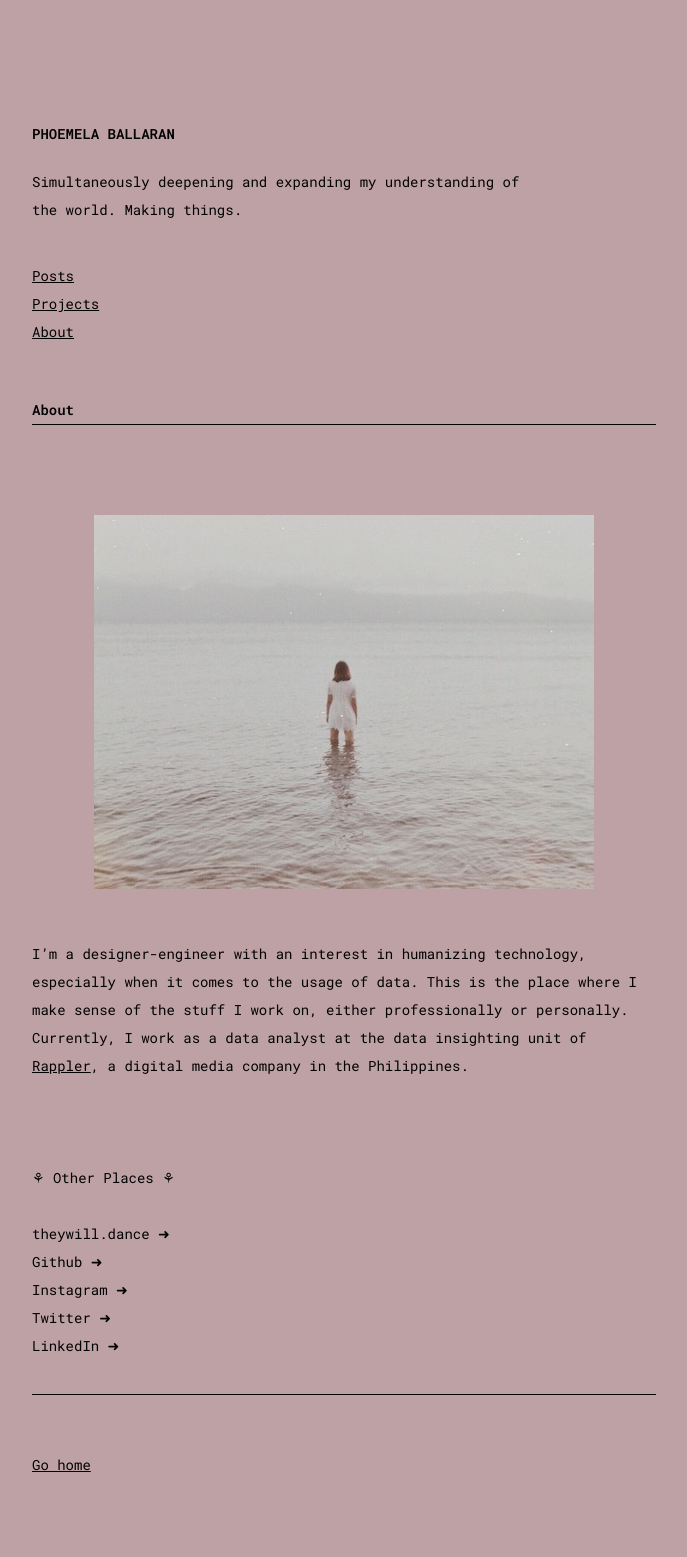
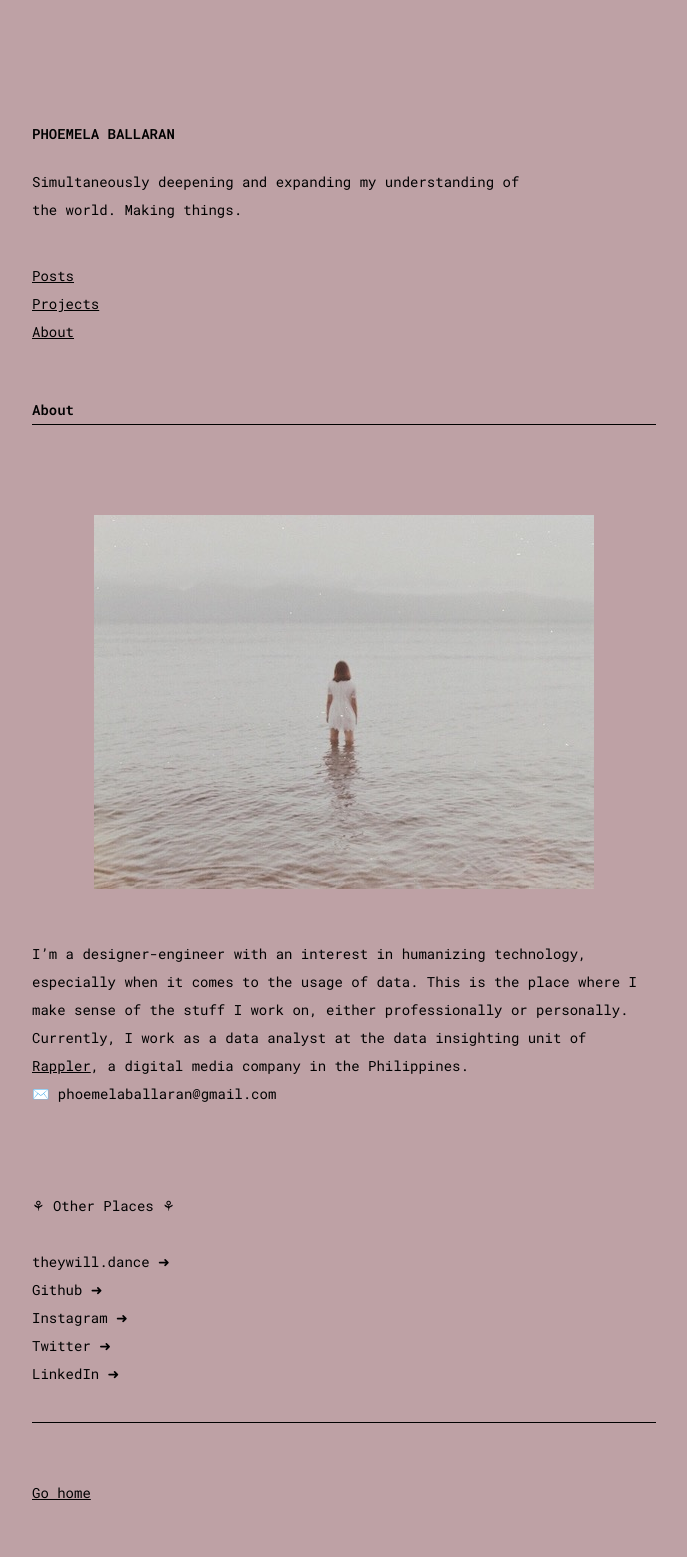
Before and after one commit to comoballar/phoemelaballaran.github.io, a Jekyll site: the page built from about.md, in a window 1280 px wide. Shown: the whole page, without its empty margins (88-775 px from the left). Built offline with Jekyll 4.4.1, drawn with Linux system fonts in a browser that asks for light colours; before the commit the page ends 1529 px from its top, so only the background shows below that.

Commit message:
Update about.md

```diff
--- a/about.md
+++ b/about.md
@@ -8,7 +8,7 @@ permalink: /about/
 <p align="center"><img src="https://phoemelaballaran.github.io/assets/sample/page/about/portrait.jpeg"/></p>
 <br>
 I’m a designer-engineer with an interest in humanizing technology, especially when it comes to the usage of data. This is the place where I make sense of the stuff I work on, either professionally or personally. Currently, I work as a data analyst at the data insighting unit of <a href="https://www.rappler.com" target="_blank">Rappler</a>, a digital media company in the Philippines.
-<br><br><br>
+<br>✉️ phoemelaballaran@gmail.com<br><br><br>
 <br>⚘ Other Places ⚘<br>
 <br><a href="https://www.theywill.dance" target="_blank" style="text-decoration: none;">theywill.dance ➜</a>
 <br><a href="https://github.com/phoemelaballaran" target="_blank" style="text-decoration: none;">Github ➜</a>
```
